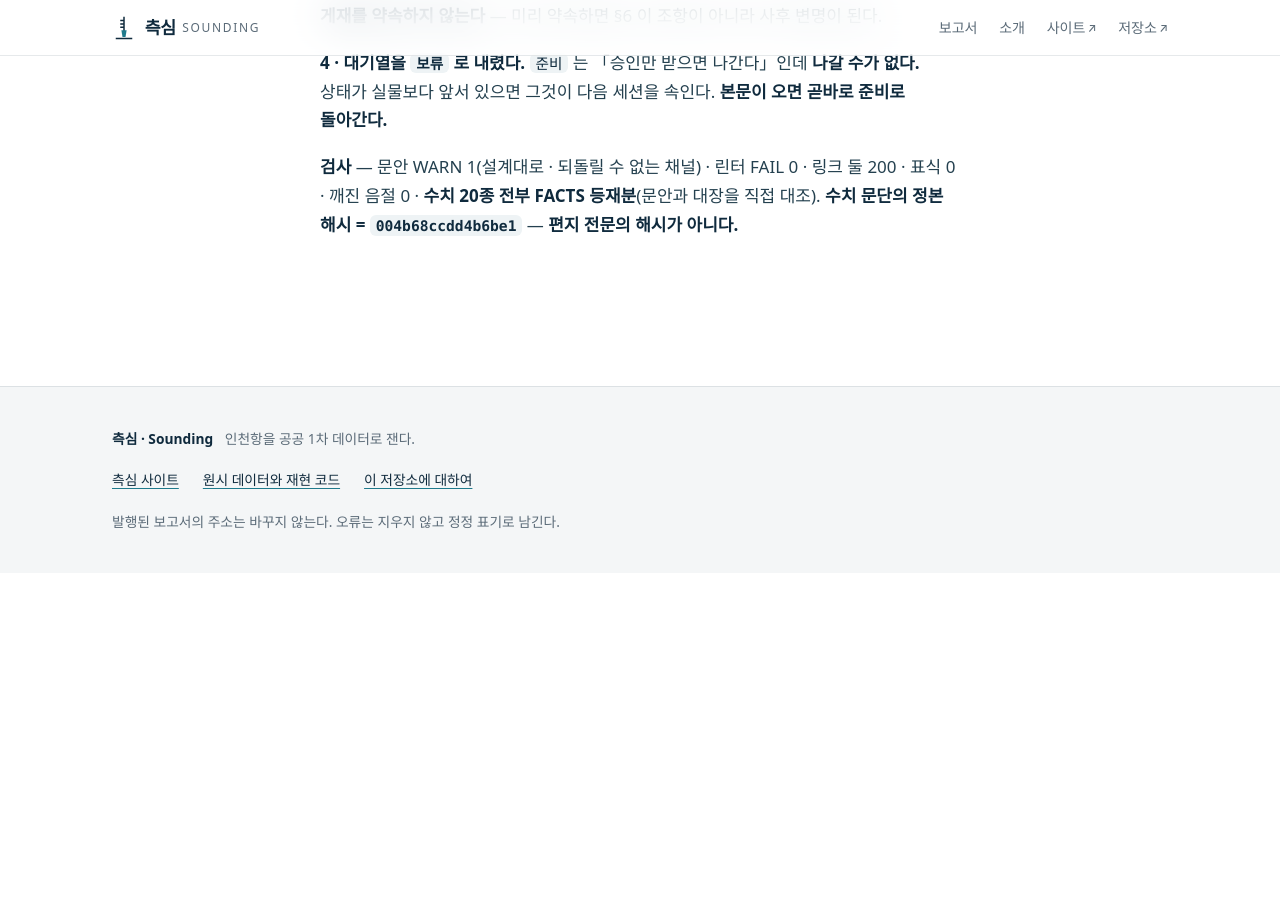
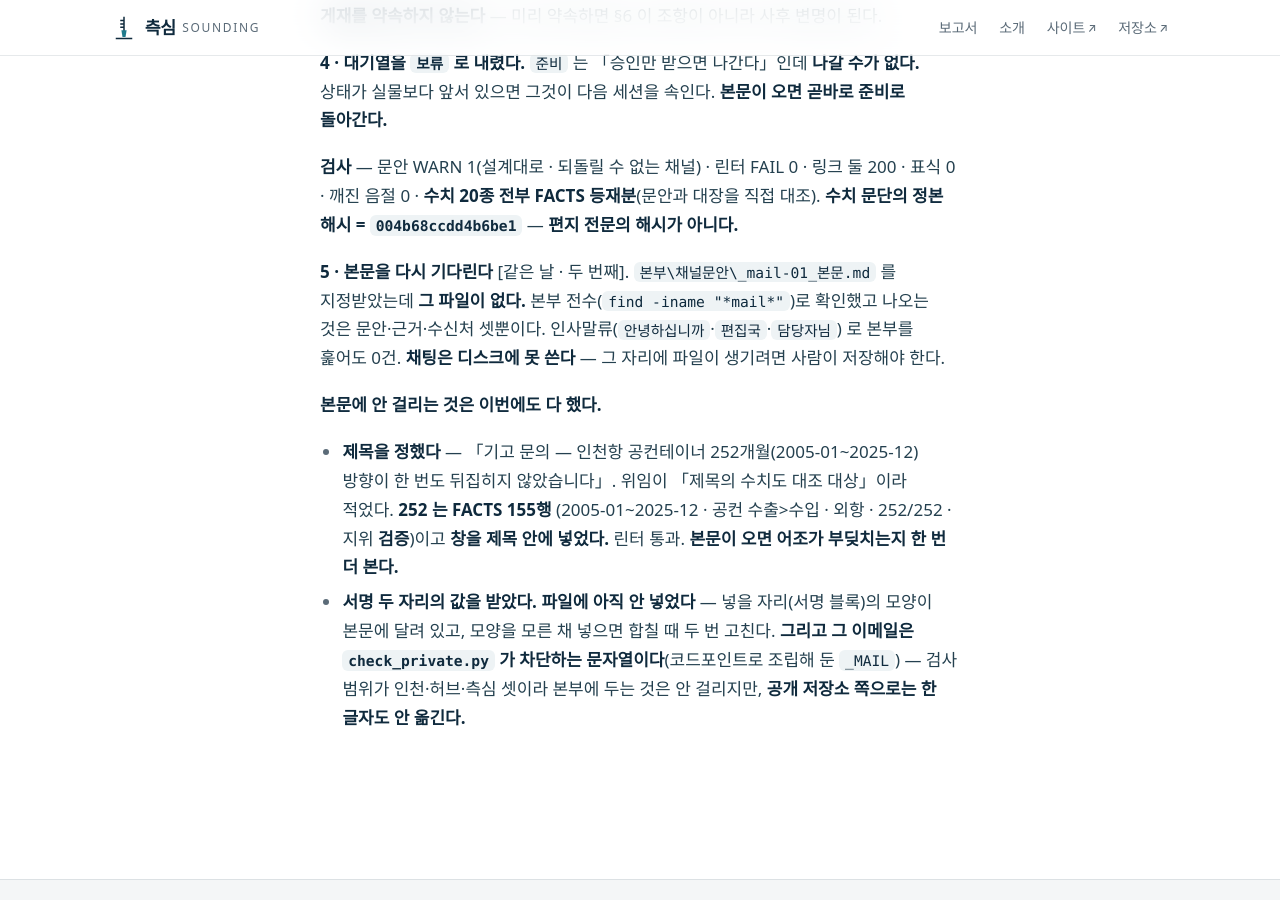
Before and after one commit to jisangj03-dev/incheon-port-analysis, a Jekyll site: the page built from docs/작업기록.md, in a window 1280 px wide and 900 px high, scrolled down 112390 px. Built offline with Jekyll 4.4.1, drawn with Linux system fonts in a browser that asks for light colours; some web fonts are replaced; our own code applies the rules of GitHub Pages for plain Markdown files; before the commit the page ends 112963 px from its top, so only the background shows below that.

Commit message:
docs(채널): mail-01 — 본문 파일이 지정 경로에 없다(두 번째) · 제목은 확정했다
`본부\채널문안\_mail-01_본문.md` 를 지정받았으나 **그 파일이 없다.**
본부 전수 `find -iname "*mail*"` = 문안·근거·수신처 셋뿐 · 인사말류 grep 0건.
**채팅은 디스크에 못 쓴다** — 그 자리에 파일이 생기려면 사람이 저장해야 한다.

**본문에 안 걸리는 것은 했다.**
· **제목 확정** — 「기고 문의 — 인천항 공컨테이너 252개월(2005-01~2025-12) 방향이 한 번도
  뒤집히지 않았습니다」. 위임이 「제목의 수치도 대조 대상」이라 적었다. 252 는 **FACTS 155행**
  (창·모집단·단위 그대로 · 지위 **검증**)이고 **창을 제목 안에 넣었다.** 린터 FAIL 0.
· **서명 두 자리는 값을 받았고 아직 안 넣었다** — 서명 블록의 모양이 본문에 달려 있다.
  그리고 그 이메일은 `check_private.py` 가 차단하는 문자열이라 **공개 저장소로는 안 옮긴다**
  (검사 범위는 인천·허브·측심 셋 · 본부는 안 훑는다).

대기열은 `보류` 유지 — 나갈 수 없는 것을 `준비` 로 두지 않는다.

Co-Authored-By: Claude Opus 5 (1M context) <noreply@anthropic.com>
Claude-Session: https://claude.ai/code/session_01KFYvgjL5ghepZqAvxg2a7P

```diff
--- a/docs/작업기록.md
+++ b/docs/작업기록.md
@@ -2461,3 +2461,18 @@ STATUS A-8 에 둘을 뒀다 — ①**댄 커밋의 diff 안에 산출물이 실
 **검사** — 문안 WARN 1(설계대로 · 되돌릴 수 없는 채널) · 린터 FAIL 0 · 링크 둘 200 · 표식 0 ·
 깨진 음절 0 · **수치 20종 전부 FACTS 등재분**(문안과 대장을 직접 대조).
 **수치 문단의 정본 해시 = `004b68ccdd4b6be1`** — **편지 전문의 해시가 아니다.**
+
+**5 · 본문을 다시 기다린다** [같은 날 · 두 번째].
+`본부\채널문안\_mail-01_본문.md` 를 지정받았는데 **그 파일이 없다.** 본부 전수(`find -iname "*mail*"`)로
+확인했고 나오는 것은 문안·근거·수신처 셋뿐이다. 인사말류(`안녕하십니까`·`편집국`·`담당자님`) 로
+본부를 훑어도 0건. **채팅은 디스크에 못 쓴다** — 그 자리에 파일이 생기려면 사람이 저장해야 한다.
+
+**본문에 안 걸리는 것은 이번에도 다 했다.**
+- **제목을 정했다** — 「기고 문의 — 인천항 공컨테이너 252개월(2005-01~2025-12) 방향이 한 번도
+  뒤집히지 않았습니다」. 위임이 「제목의 수치도 대조 대상」이라 적었다. **252 는 FACTS 155행**
+  (2005-01~2025-12 · 공컨 수출>수입 · 외항 · 252/252 · 지위 **검증**)이고 **창을 제목 안에 넣었다.**
+  린터 통과. **본문이 오면 어조가 부딪치는지 한 번 더 본다.**
+- **서명 두 자리의 값을 받았다. 파일에 아직 안 넣었다** — 넣을 자리(서명 블록)의 모양이 본문에
+  달려 있고, 모양을 모른 채 넣으면 합칠 때 두 번 고친다. **그리고 그 이메일은
+  `check_private.py` 가 차단하는 문자열이다**(코드포인트로 조립해 둔 `_MAIL`) — 검사 범위가
+  인천·허브·측심 셋이라 본부에 두는 것은 안 걸리지만, **공개 저장소 쪽으로는 한 글자도 안 옮긴다.**
```
Also changed, not shown: docs/채널대기열.md (+1 -1 lines).
